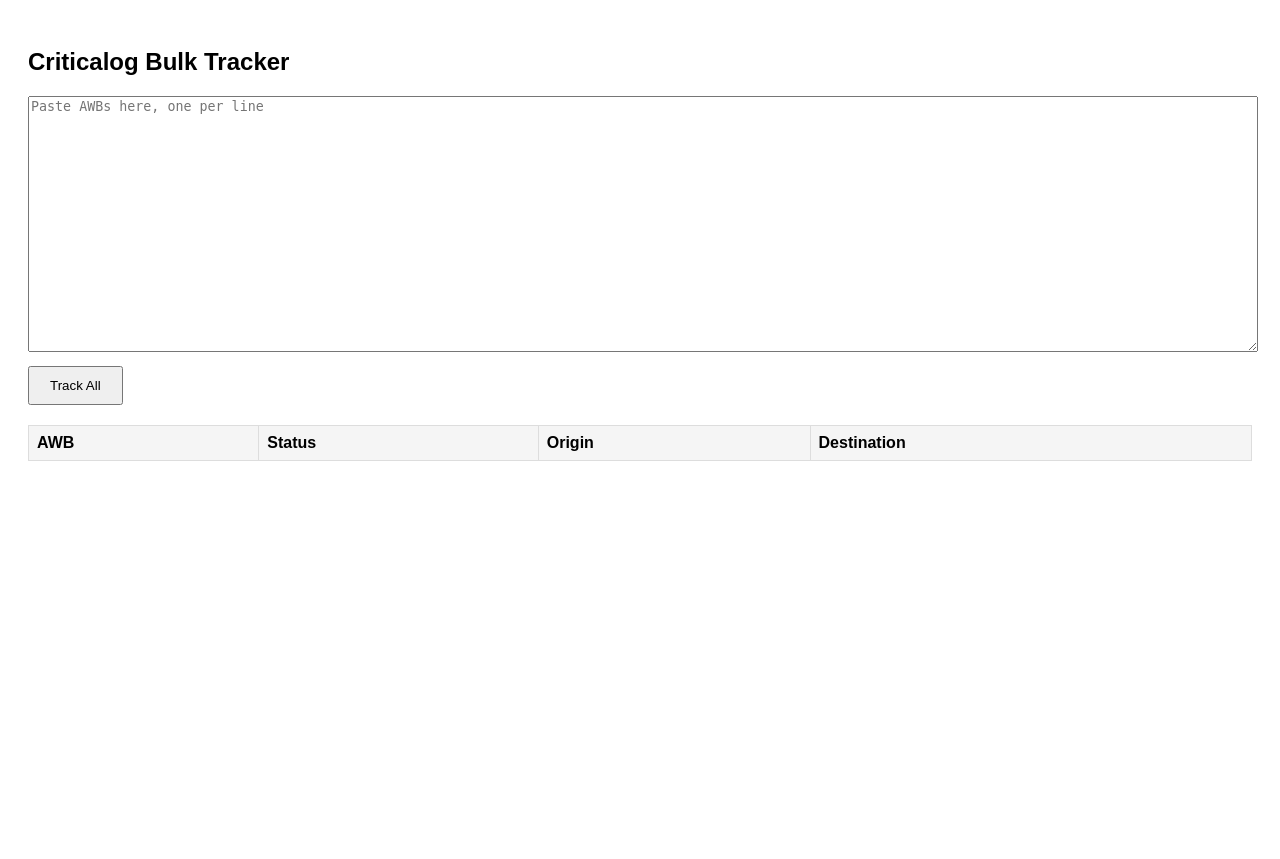
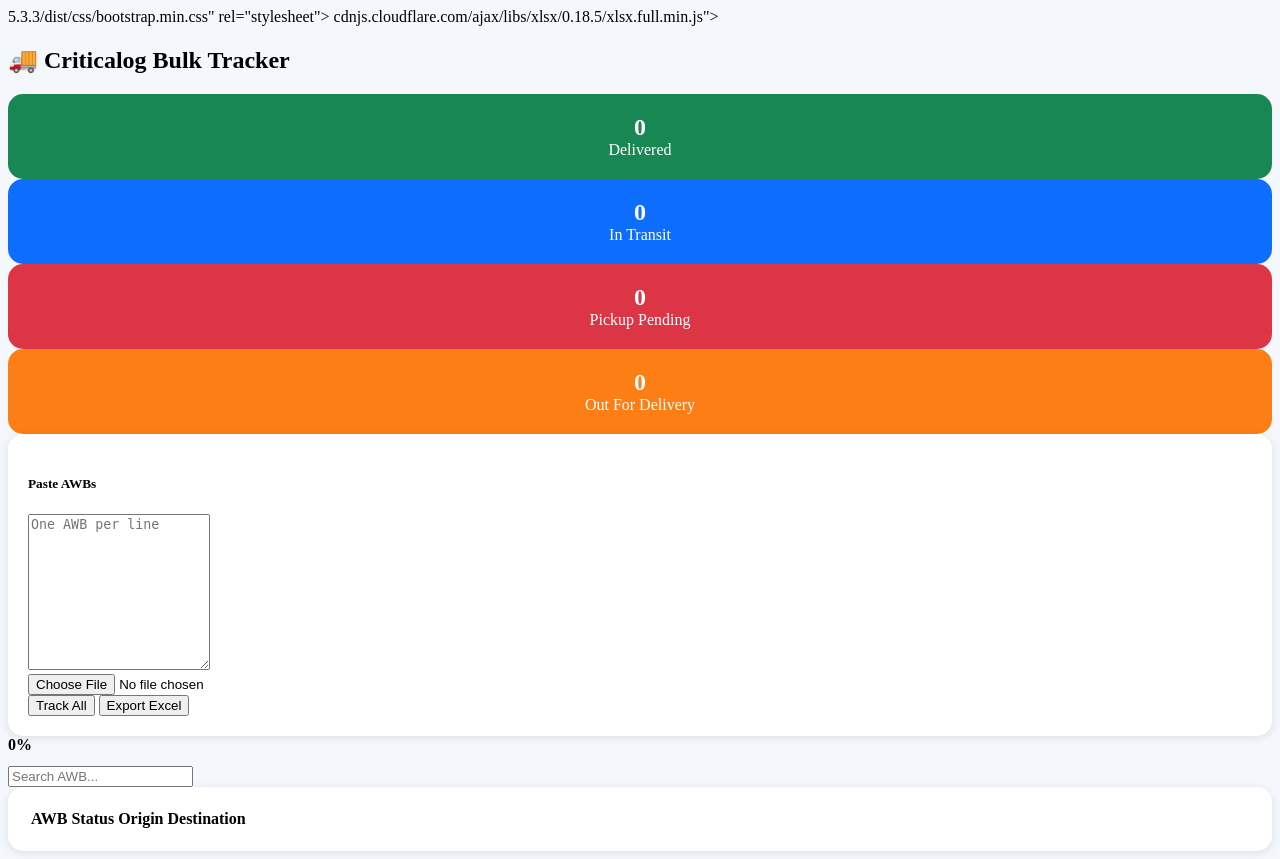
Before and after one commit to saurabbhsinha2/criticalog-bulk-tracker, a Flask app: page / in a window 1280 px wide. Before the commit the page ends 461 px from the top, so only its background shows below. Run offline with Flask 3, Linux system fonts and the light colour scheme; lists and menus that the app fills with data are empty.

Commit message:
Update index.html

```diff
--- a/templates/index.html
+++ b/templates/index.html
@@ -1,39 +1,84 @@
 <!DOCTYPE html>
-<html>
+<html lang="en">
+
 <head>
+
+<meta charset="UTF-8">
+<meta name="viewport" content="width=device-width, initial-scale=1">
+
 <title>Criticalog Bulk Tracker</title>
+
+5.3.3/dist/css/bootstrap.min.css" rel="stylesheet">
+
+cdnjs.cloudflare.com/ajax/libs/xlsx/0.18.5/xlsx.full.min.js"></script>
 
 <style>
 
 body{
-font-family:Arial;
-padding:20px;
+    background:#f4f7fb;
+}
+
+.dashboard-card{
+    border-radius:15px;
+    padding:20px;
+    color:white;
+    text-align:center;
+}
+
+.delivered-card{
+    background:#198754;
+}
+
+.transit-card{
+    background:#0d6efd;
+}
+
+.pending-card{
+    background:#dc3545;
+}
+
+.ofd-card{
+    background:#fd7e14;
+}
+
+.dashboard-card h2{
+    margin:0;
+    font-weight:bold;
+}
+
+.main-box{
+    background:white;
+    border-radius:15px;
+    padding:20px;
+    box-shadow:0px 2px 10px rgba(0,0,0,0.10);
 }
 
 textarea{
-width:100%;
-height:250px;
+    resize:vertical;
 }
 
-button{
-padding:10px 20px;
-margin-top:10px;
+.progress{
+    height:30px;
 }
 
-table{
-width:100%;
-border-collapse:collapse;
-margin-top:20px;
+#progressBar{
+    font-weight:bold;
 }
 
-th,td{
-border:1px solid #ddd;
-padding:8px;
-text-align:left;
+.status-delivered{
+    background:#d1e7dd !important;
 }
 
-th{
-background:#f5f5f5;
+.status-transit{
+    background:#cfe2ff !important;
+}
+
+.status-pending{
+    background:#f8d7da !important;
+}
+
+.status-ofd{
+    background:#fff3cd !important;
 }
 
 </style>
@@ -42,72 +87,367 @@ background:#f5f5f5;
 
 <body>
 
-<h2>Criticalog Bulk Tracker</h2>
+<div class="container-fluid p-4">
 
-<textarea id="awbs"
-placeholder="Paste AWBs here, one per line"></textarea>
+<h2 class="mb-4">
+🚚 Criticalog Bulk Tracker
+</h2>
+
+<!-- Dashboard -->
+
+<div class="row mb-4">
+
+<div class="col-md-3 mb-3">
+<div class="dashboard-card delivered-card">
+<h2 id="deliveredCount">0</h2>
+<div>Delivered</div>
+</div>
+</div>
+
+<div class="col-md-3 mb-3">
+<div class="dashboard-card transit-card">
+<h2 id="transitCount">0</h2>
+<div>In Transit</div>
+</div>
+</div>
+
+<div class="col-md-3 mb-3">
+<div class="dashboard-card pending-card">
+<h2 id="pendingCount">0</h2>
+<div>Pickup Pending</div>
+</div>
+</div>
+
+<div class="col-md-3 mb-3">
+<div class="dashboard-card ofd-card">
+<h2 id="ofdCount">0</h2>
+<div>Out For Delivery</div>
+</div>
+</div>
+
+</div>
+
+<!-- AWB Input -->
+
+<div class="main-box mb-4">
+
+<h5>Paste AWBs</h5>
+
+<textarea
+id="awbs"
+class="form-control"
+rows="10"
+placeholder="One AWB per line"></textarea>
 
 <br>
 
-<button onclick="trackAll()">Track All</button>
+<div class="row">
 
-<table>
+<div class="col-md-4 mb-2">
 
-<thead>
+<input
+type="file"
+id="excelFile"
+class="form-control"
+accept=".xlsx,.xls">
+
+</div>
+
+<div class="col-md-8">
+
+<button
+class="btn btn-primary"
+onclick="trackAll()">
+
+Track All
+
+</button>
+
+<button
+class="btn btn-success"
+onclick="exportTable()">
+
+Export Excel
+
+</button>
+
+</div>
+
+</div>
+
+</div>
+
+<!-- Progress Bar -->
+
+<div class="mb-4">
+
+<div class="progress">
+
+<div
+id="progressBar"
+class="progress-bar progress-bar-striped progress-bar-animated"
+style="width:0%">
+
+0%
+
+</div>
+
+</div>
+
+</div>
+
+<!-- Search -->
+
+<div class="mb-3">
+
+<input
+type="text"
+id="searchBox"
+class="form-control"
+placeholder="Search AWB..."
+onkeyup="searchTable()">
+
+</div>
+
+<!-- Table -->
+
+<div class="main-box">
+
+<div class="table-responsive">
+
+<table
+id="resultTable"
+class="table table-bordered table-hover">
+
+<thead class="table-dark">
+
 <tr>
+
 <th>AWB</th>
 <th>Status</th>
 <th>Origin</th>
 <th>Destination</th>
+
 </tr>
+
 </thead>
 
-<tbody id="results"></tbody>
+<tbody id="results">
+
+</tbody>
 
 </table>
+
+</div>
+
+</div>
+
+</div>
 
 <script>
 
 async function trackAll(){
 
-let awbs = document
-.getElementById("awbs")
+let awbs =
+document.getElementById("awbs")
 .value
 .split("\n")
-.map(x => x.trim())
-.filter(x => x);
+.map(x=>x.trim())
+.filter(x=>x);
 
-const response = await fetch("/track",{
+if(awbs.length===0){
+alert("Please enter AWBs");
+return;
+}
+
+let progress =
+document.getElementById("progressBar");
+
+progress.style.width="20%";
+progress.innerText="Tracking...";
+
+const response =
+await fetch("/track",{
+
 method:"POST",
+
 headers:{
 "Content-Type":"application/json"
 },
+
 body:JSON.stringify({
 awbs:awbs
 })
+
 });
 
 const data = await response.json();
 
+let delivered=0;
+let transit=0;
+let pending=0;
+let ofd=0;
+
 const tbody =
 document.getElementById("results");
 
-tbody.innerHTML = "";
+tbody.innerHTML="";
 
-data.forEach(item=>{
+data.forEach((item,index)=>{
+
+let rowClass="";
+
+if(item.status==="Delivered"){
+delivered++;
+rowClass="status-delivered";
+}
+
+else if(item.status==="In Transit"){
+transit++;
+rowClass="status-transit";
+}
+
+else if(item.status==="Pickup Pending"){
+pending++;
+rowClass="status-pending";
+}
+
+else if(item.status==="Out For Delivery"){
+ofd++;
+rowClass="status-ofd";
+}
 
 tbody.innerHTML += `
-<tr>
+
+<tr class="${rowClass}">
 <td>${item.awb}</td>
 <td>${item.status}</td>
 <td>${item.origin}</td>
 <td>${item.destination}</td>
 </tr>
+
 `;
+
+let pct =
+Math.round(
+((index+1)/data.length)*100
+);
+
+progress.style.width =
+pct + "%";
+
+progress.innerText =
+pct + "%";
 
 });
 
+document.getElementById("deliveredCount").innerText=delivered;
+document.getElementById("transitCount").innerText=transit;
+document.getElementById("pendingCount").innerText=pending;
+document.getElementById("ofdCount").innerText=ofd;
+
+progress.innerText="Completed";
+
 }
+
+function exportTable(){
+
+const table =
+document.getElementById("resultTable");
+
+const workbook =
+XLSX.utils.table_to_book(table);
+
+XLSX.writeFile(
+workbook,
+"Criticalog_Report.xlsx"
+);
+
+}
+
+function searchTable(){
+
+let input =
+document.getElementById("searchBox");
+
+let filter =
+input.value.toUpperCase();
+
+let table =
+document.getElementById("resultTable");
+
+let tr =
+table.getElementsByTagName("tr");
+
+for(let i=1;i<tr.length;i++){
+
+let td =
+tr[i].getElementsByTagName("td")[0];
+
+if(td){
+
+let txt =
+td.textContent || td.innerText;
+
+tr[i].style.display =
+txt.toUpperCase().indexOf(filter)>-1
+? ""
+: "none";
+
+}
+
+}
+
+}
+
+document.getElementById("excelFile")
+.addEventListener("change",function(e){
+
+const file =
+e.target.files[0];
+
+if(!file) return;
+
+const reader =
+new FileReader();
+
+reader.onload=function(evt){
+
+const data =
+new Uint8Array(evt.target.result);
+
+const workbook =
+XLSX.read(data,{type:'array'});
+
+const sheet =
+workbook.Sheets[
+workbook.SheetNames[0]
+];
+
+const rows =
+XLSX.utils.sheet_to_json(
+sheet,
+{header:1}
+);
+
+let awbs=[];
+
+rows.forEach(row=>{
+
+if(row[0]){
+awbs.push(row[0]);
+}
+
+});
+
+document.getElementById("awbs").value =
+awbs.join("\n");
+
+};
+
+reader.readAsArrayBuffer(file);
+
+});
 
 </script>
 
```
